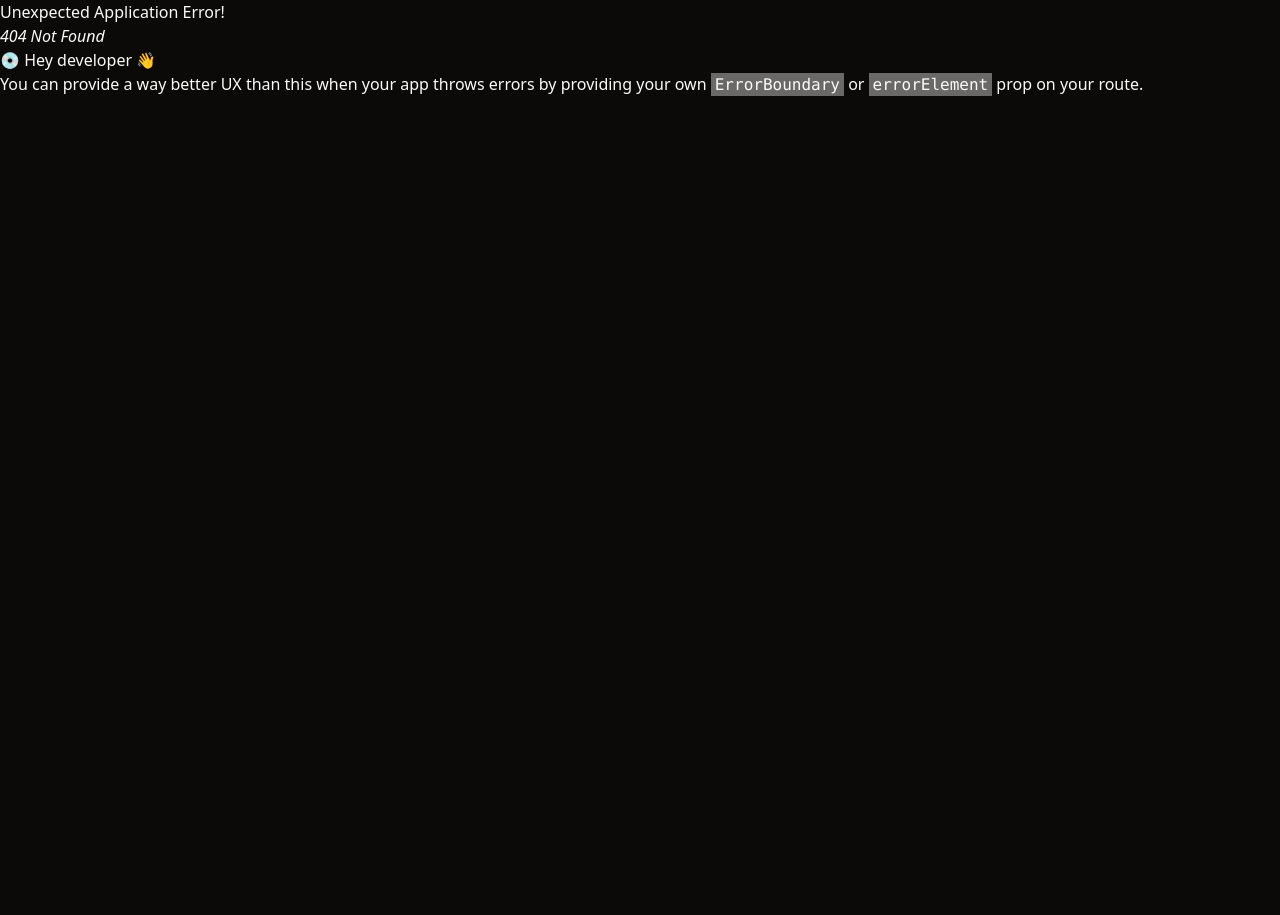
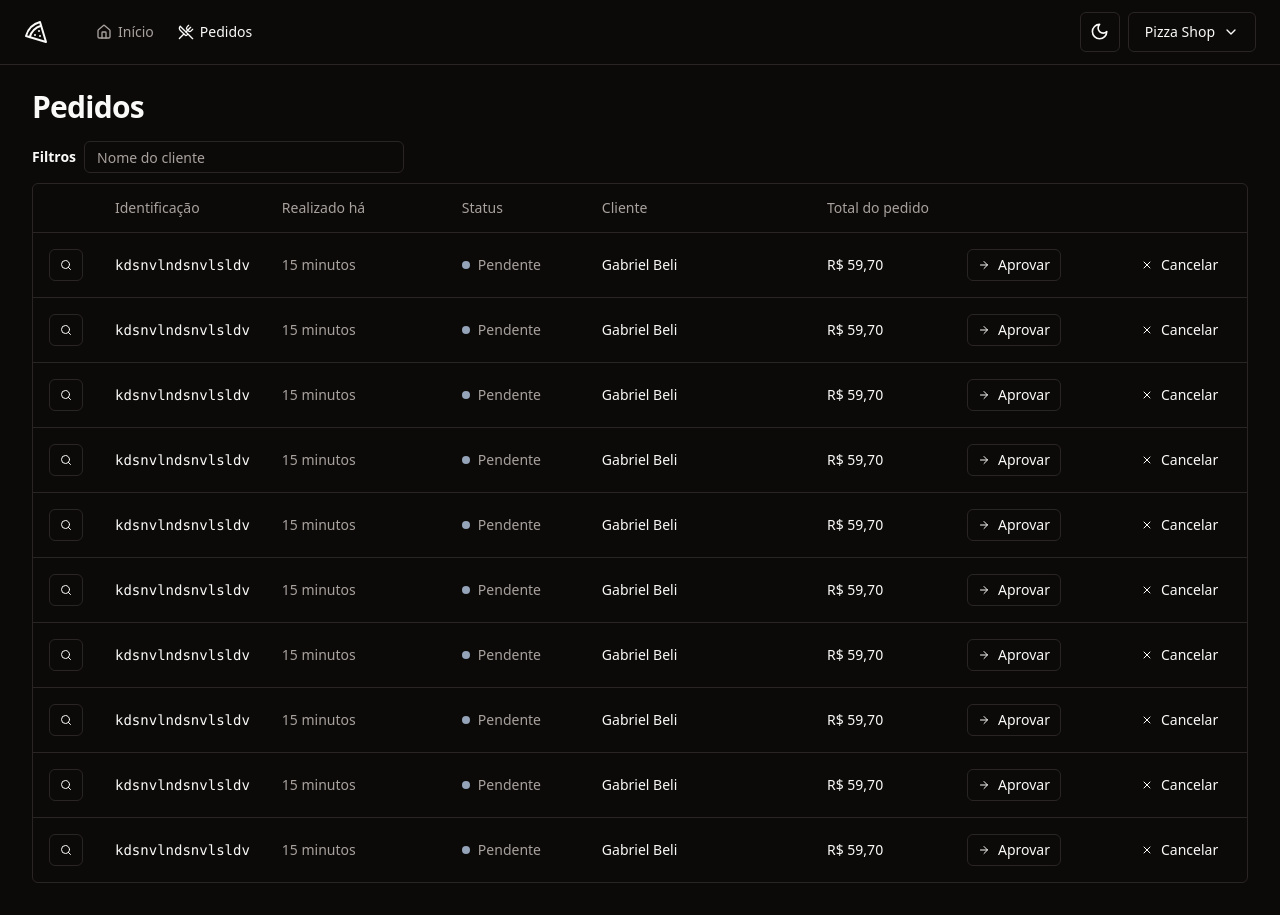
Before and after one commit to gabrielbeli/pizzashop-web, a React (Vite) app: page /orders in a window 1280 px wide. Before the commit this address had no page. Before the commit the page ends 800 px from the top, so only its background shows below. Built offline with nearby package versions, Linux system fonts and the light colour scheme.

Commit message:
Página: Listagem de pedidos

```diff
--- a/src/components/ui/button.tsx
+++ b/src/components/ui/button.tsx
@@ -1,6 +1,6 @@
-import * as React from 'react'
 import { Slot } from '@radix-ui/react-slot'
 import { cva, type VariantProps } from 'class-variance-authority'
+import * as React from 'react'
 
 import { cn } from '@/lib/utils'
 
@@ -21,6 +21,7 @@
       },
       size: {
         default: 'h-10 px-4 py-2',
+        xs: 'h-8 px-2.5',
         sm: 'h-9 rounded-md px-3',
         lg: 'h-11 rounded-md px-8',
         icon: 'h-10 w-10',
--- /dev/null
+++ b/src/components/ui/table.tsx
@@ -0,0 +1,117 @@
+import * as React from "react"
+
+import { cn } from "@/lib/utils"
+
+const Table = React.forwardRef<
+  HTMLTableElement,
+  React.HTMLAttributes<HTMLTableElement>
+>(({ className, ...props }, ref) => (
+  <div className="relative w-full overflow-auto">
+    <table
+      ref={ref}
+      className={cn("w-full caption-bottom text-sm", className)}
+      {...props}
+    />
+  </div>
+))
+Table.displayName = "Table"
+
+const TableHeader = React.forwardRef<
+  HTMLTableSectionElement,
+  React.HTMLAttributes<HTMLTableSectionElement>
+>(({ className, ...props }, ref) => (
+  <thead ref={ref} className={cn("[&_tr]:border-b", className)} {...props} />
+))
+TableHeader.displayName = "TableHeader"
+
+const TableBody = React.forwardRef<
+  HTMLTableSectionElement,
+  React.HTMLAttributes<HTMLTableSectionElement>
+>(({ className, ...props }, ref) => (
+  <tbody
+    ref={ref}
+    className={cn("[&_tr:last-child]:border-0", className)}
+    {...props}
+  />
+))
+TableBody.displayName = "TableBody"
+
+const TableFooter = React.forwardRef<
+  HTMLTableSectionElement,
+  React.HTMLAttributes<HTMLTableSectionElement>
+>(({ className, ...props }, ref) => (
+  <tfoot
+    ref={ref}
+    className={cn(
+      "border-t bg-muted/50 font-medium [&>tr]:last:border-b-0",
+      className
+    )}
+    {...props}
+  />
+))
+TableFooter.displayName = "TableFooter"
+
+const TableRow = React.forwardRef<
+  HTMLTableRowElement,
+  React.HTMLAttributes<HTMLTableRowElement>
+>(({ className, ...props }, ref) => (
+  <tr
+    ref={ref}
+    className={cn(
+      "border-b transition-colors hover:bg-muted/50 data-[state=selected]:bg-muted",
+      className
+    )}
+    {...props}
+  />
+))
+TableRow.displayName = "TableRow"
+
+const TableHead = React.forwardRef<
+  HTMLTableCellElement,
+  React.ThHTMLAttributes<HTMLTableCellElement>
+>(({ className, ...props }, ref) => (
+  <th
+    ref={ref}
+    className={cn(
+      "h-12 px-4 text-left align-middle font-medium text-muted-foreground [&:has([role=checkbox])]:pr-0",
+      className
+    )}
+    {...props}
+  />
+))
+TableHead.displayName = "TableHead"
+
+const TableCell = React.forwardRef<
+  HTMLTableCellElement,
+  React.TdHTMLAttributes<HTMLTableCellElement>
+>(({ className, ...props }, ref) => (
+  <td
+    ref={ref}
+    className={cn("p-4 align-middle [&:has([role=checkbox])]:pr-0", className)}
+    {...props}
+  />
+))
+TableCell.displayName = "TableCell"
+
+const TableCaption = React.forwardRef<
+  HTMLTableCaptionElement,
+  React.HTMLAttributes<HTMLTableCaptionElement>
+>(({ className, ...props }, ref) => (
+  <caption
+    ref={ref}
+    className={cn("mt-4 text-sm text-muted-foreground", className)}
+    {...props}
+  />
+))
+TableCaption.displayName = "TableCaption"
+
+export {
+  Table,
+  TableHeader,
+  TableBody,
+  TableFooter,
+  TableHead,
+  TableRow,
+  TableCell,
+  TableCaption,
+}
--- /dev/null
+++ b/src/pages/app/orders/orders.tsx
@@ -0,0 +1,89 @@
+import { ArrowRight, Search, X } from 'lucide-react'
+import { Helmet } from 'react-helmet-async'
+
+import { Button } from '@/components/ui/button'
+import { Input } from '@/components/ui/input'
+import {
+  Table,
+  TableBody,
+  TableCell,
+  TableHead,
+  TableHeader,
+  TableRow,
+} from '@/components/ui/table'
+
+export function Orders() {
+  return (
+    <>
+      <Helmet title="Pedidos" />
+      <div className="flex flex-col gap-4">
+        <h1 className="text-3xl font-bold tracking-tight">Pedidos</h1>
+      </div>
+      <div className="space-y-2.5">
+        <form className="flex items-center gap-2">
+          <span className="text-sm font-semibold">Filtros</span>
+          <Input placeholder="Nome do cliente" className="h-8 w-[320px]" />
+        </form>
+
+        <div className="rounded-md border">
+          <Table>
+            <TableHeader>
+              <TableRow>
+                <TableHead className="w-[64px]"></TableHead>
+                <TableHead className="w-[140px]">Identificação</TableHead>
+                <TableHead className="w-[180px]">Realizado há</TableHead>
+                <TableHead className="w-[140px]">Status</TableHead>
+                <TableHead>Cliente</TableHead>
+                <TableHead className="w-[140px]">Total do pedido</TableHead>
+                <TableHead className="w-[164px]"></TableHead>
+                <TableHead className="w-[132px]"></TableHead>
+              </TableRow>
+            </TableHeader>
+            <TableBody>
+              {Array.from({ length: 10 }).map((_, i) => {
+                return (
+                  <TableRow key={i}>
+                    <TableCell>
+                      <Button variant="outline" size="xs">
+                        <Search className="h-3 w-3" />
+                        <span className="sr-only">Detalhes do pedido</span>
+                      </Button>
+                    </TableCell>
+                    <TableCell className="font-mono text-sm font-medium">
+                      kdsnvlndsnvlsldv
+                    </TableCell>
+                    <TableCell className="text-muted-foreground">
+                      15 minutos
+                    </TableCell>
+                    <TableCell>
+                      <div className="flex items-center gap-2">
+                        <span className="h-2 w-2 rounded-full bg-slate-400" />
+                        <span className="font-medium text-muted-foreground">
+                          Pendente
+                        </span>
+                      </div>
+                    </TableCell>
+                    <TableCell className="font-medium">Gabriel Beli</TableCell>
+                    <TableCell className="font-mediun">R$ 59,70</TableCell>
+                    <TableCell>
+                      <Button variant="outline" size="xs">
+                        <ArrowRight className="mr-2 h-3 w-3" />
+                        Aprovar
+                      </Button>
+                    </TableCell>
+                    <TableCell>
+                      <Button variant="ghost" size="xs">
+                        <X className="mr-2 h-3 w-3" />
+                        Cancelar
+                      </Button>
+                    </TableCell>
+                  </TableRow>
+                )
+              })}
+            </TableBody>
+          </Table>
+        </div>
+      </div>
+    </>
+  )
+}
--- a/src/routes.tsx
+++ b/src/routes.tsx
@@ -3,6 +3,7 @@
 import { AppLayout } from './pages/_layouts/app'
 import { AuthLayout } from './pages/_layouts/auth'
 import { Dashboard } from './pages/app/dashboard'
+import { Orders } from './pages/app/orders/orders'
 import { SignIn } from './pages/auth/sign-in'
 import { SignUp } from './pages/auth/sign-up'
 
@@ -10,7 +11,10 @@
   {
     path: '/',
     element: <AppLayout />,
-    children: [{ path: '/', element: <Dashboard /> }],
+    children: [
+      { path: '/', element: <Dashboard /> },
+      { path: '/orders', element: <Orders /> },
+    ],
   },
 
   {
```
